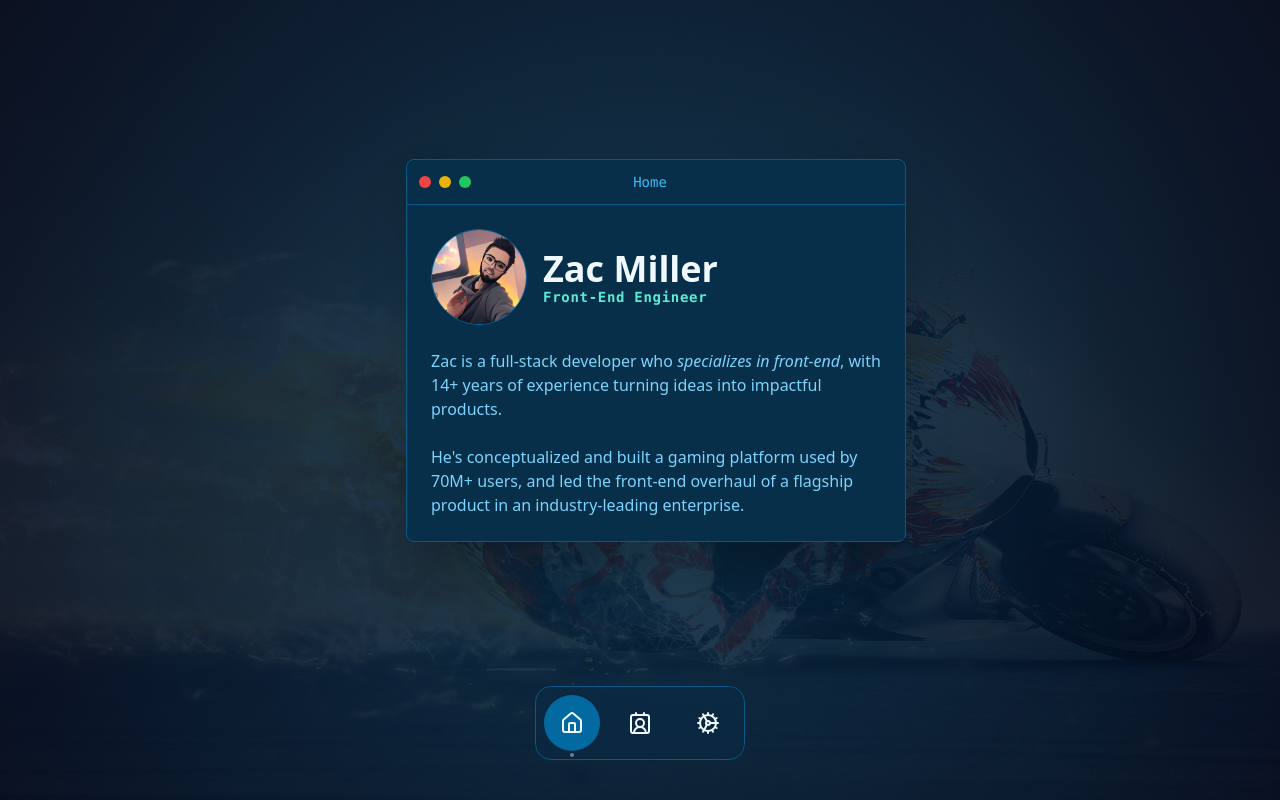
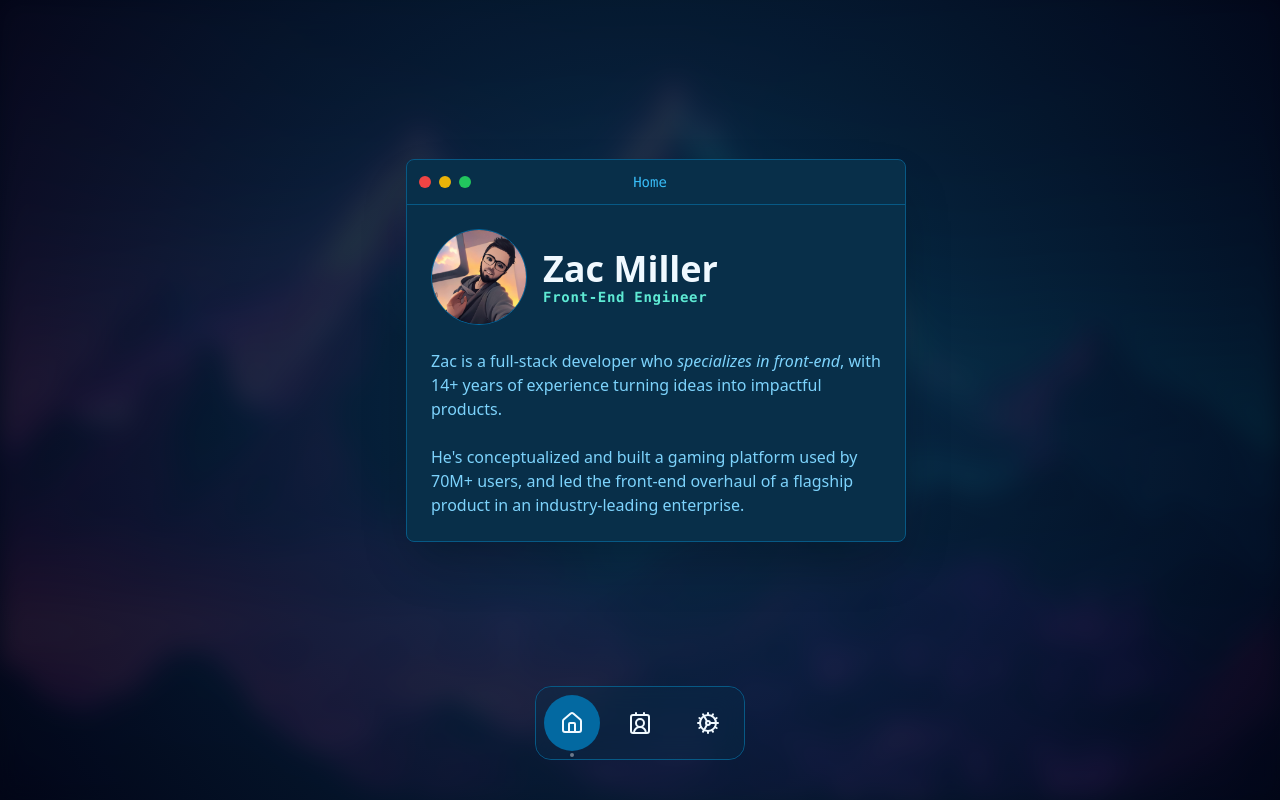
Before and after one commit to zacmiller26/portfolio-by-zac, a Next.js app: page / in a window 1280 px wide. Built offline with nearby package versions, Linux system fonts and the light colour scheme; what tailwindcss-hero-patterns would draw is missing.

Commit message:
feat(wallpaper): replace wallpapers and update WallpaperSelector
- Replaced wallpaper-2 and wallpaper-3 with new files
- Updated WallpaperSelector to improve cohesion ('None' option better matches pattern selector)

```diff
--- a/app/components/windows/SettingsWindow/WallpaperSelector.tsx
+++ b/app/components/windows/SettingsWindow/WallpaperSelector.tsx
@@ -15,7 +15,7 @@ export function Wallpaper() {
   return (
     <div
       className={cn(
-        'absolute left-0 top-0 z-10 h-full w-full bg-cover bg-bottom bg-no-repeat opacity-10'
+        'absolute left-0 top-0 z-10 h-full w-full bg-cover bg-bottom bg-no-repeat opacity-10 blur-md'
       )}
       style={{ backgroundImage: `url(${url})` }}
     />
@@ -50,7 +50,14 @@ export default function WallpaperSelector() {
                 className={className}
               />
             ) : (
-              <span className={className} />
+              <span
+                className={cn(
+                  className,
+                  'inline-flex justify-center px-3 text-center'
+                )}
+              >
+                <span className='opacity-90'>None</span>
+              </span>
             )}
           </button>
         )
```
Also changed, not shown: public/wallpaper-2.jpg, public/wallpaper-3.jpg.
